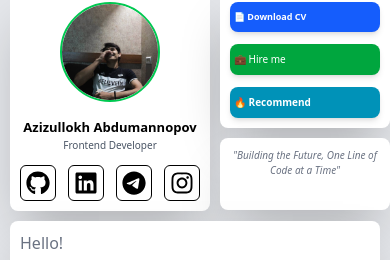
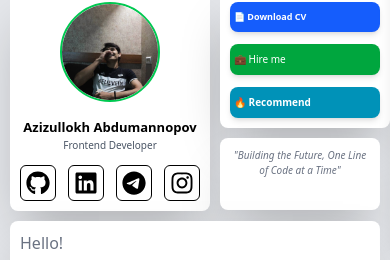
Before and after one commit to Azizullokh/Portfolio, a React (Vite) app: page /home in a window 390 px wide. Shown: the part 99-359 px from the top of the page. Built offline with nearby package versions, Linux system fonts and the light colour scheme.

Commit message:
fixed issues

```diff
--- a/src/layouts/MainLoyaut.jsx
+++ b/src/layouts/MainLoyaut.jsx
@@ -57,8 +57,8 @@ function MainLoyaut({ children }) {
           </div>
         </div>
         <motion.div
-          initial={{ x: "100%", opacity: 0 }}
-          animate={{ x: isOpen ? 0 : "100%", opacity: isOpen ? 1 : 0 }}
+          initial={{ x: "100%", opacity: 10 }}
+          animate={{ x: isOpen ? 0 : "100%", opacity: isOpen ? 1 : 2 }}
           transition={{ duration: 0.2, ease: "easeInOut" }}
           className={`md:hidden fixed top-0 right-0 w-[60%] bg-white dark:bg-gray-900 shadow-lg z-50
         flex flex-col items-center pt-20 space-y-6 transition-all duration-300`}
@@ -82,7 +82,7 @@ function MainLoyaut({ children }) {
                 initial={{ opacity: 0, x: 20 }}
                 animate={{ opacity: 1, x: 0 }}
                 transition={{ duration: 0 }}
-                whileHover={{ scale: 1.1, transition: { duration: 0.2 }}}
+                whileHover={{ scale: 1.1, transition: { duration: 0.2 } }}
                 whileTap={{ scale: 0.95 }}
                 className="text-gray-700 dark:text-white hover:text-green-500 text-lg font-semibold"
               >
--- a/src/pages/Home.jsx
+++ b/src/pages/Home.jsx
@@ -73,7 +73,7 @@ function Home() {
               initial={{ opacity: 0, x: 50 }}
               animate={{ opacity: 1, x: 0 }}
               transition={{ duration: 0.5 }}
-              className="md:hidden bg-white dark:bg-gray-900 w-full mt-[10px] flex flex-col gap-3 items-center shadow-2xl rounded-lg p-[10px]"
+              className="md:hidden mr-[10px] md:mr-[0px] bg-white dark:bg-gray-900 w-full mt-[10px] flex flex-col gap-3 items-center shadow-2xl rounded-lg p-[10px]"
             >
               <Download></Download>
               <button
@@ -88,7 +88,7 @@ function Home() {
               initial={{ opacity: 0, x: 50 }}
               animate={{ opacity: 1, x: 0 }}
               transition={{ duration: 1 }}
-              className="flex flex-col h-[72px] items-stretch gap-0 mt-[10px] shadow-2xl rounded-lg p-[10px] bg-white dark:bg-gray-900"
+              className="flex flex-col mr-[10px] h-[72px] items-stretch gap-0 mt-[10px] shadow-2xl rounded-lg p-[10px] bg-white dark:bg-gray-900"
             >
               <p className="text-center text-gray-500 italic text-[10px]">
                 "Building the Future, One Line of Code at a Time"
```
